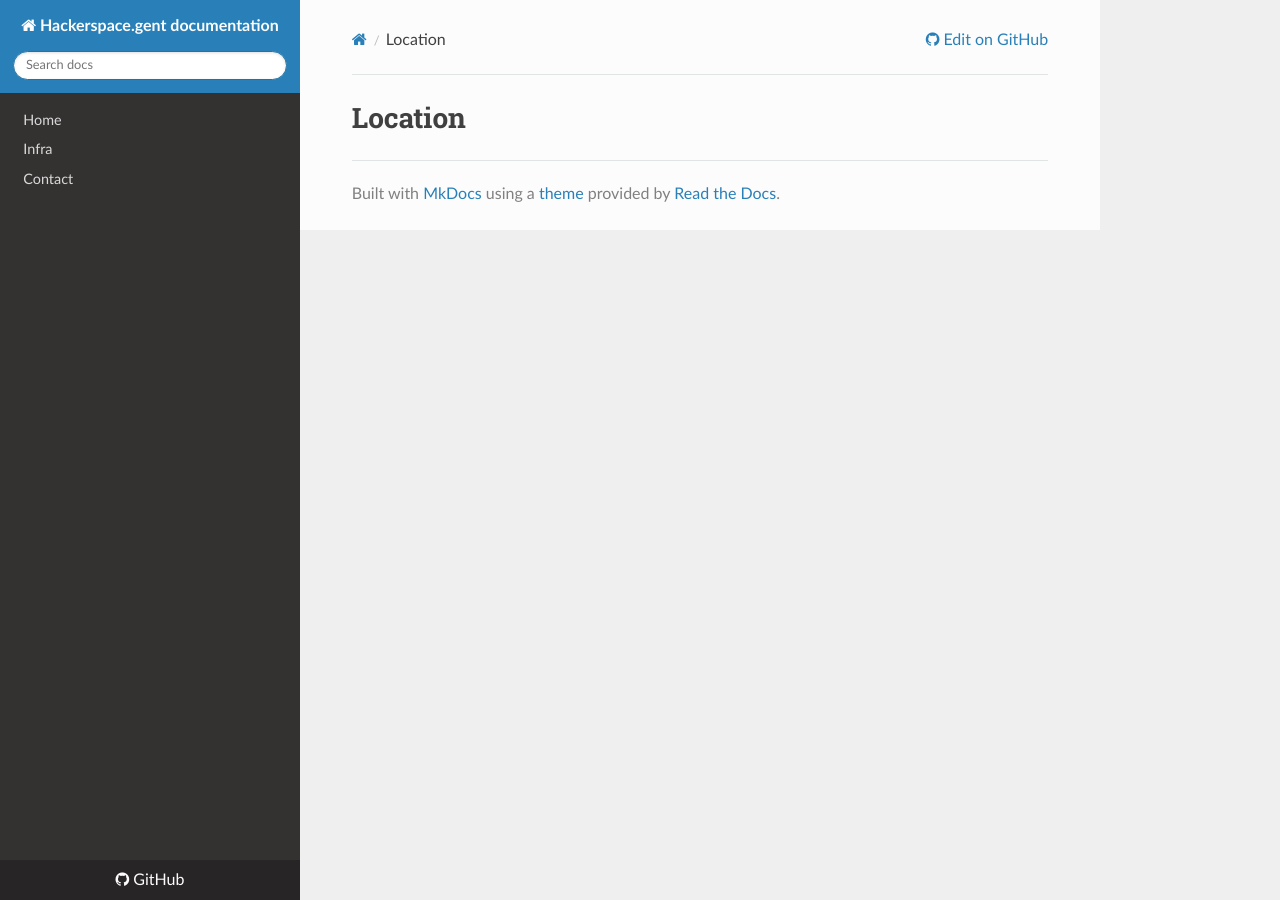
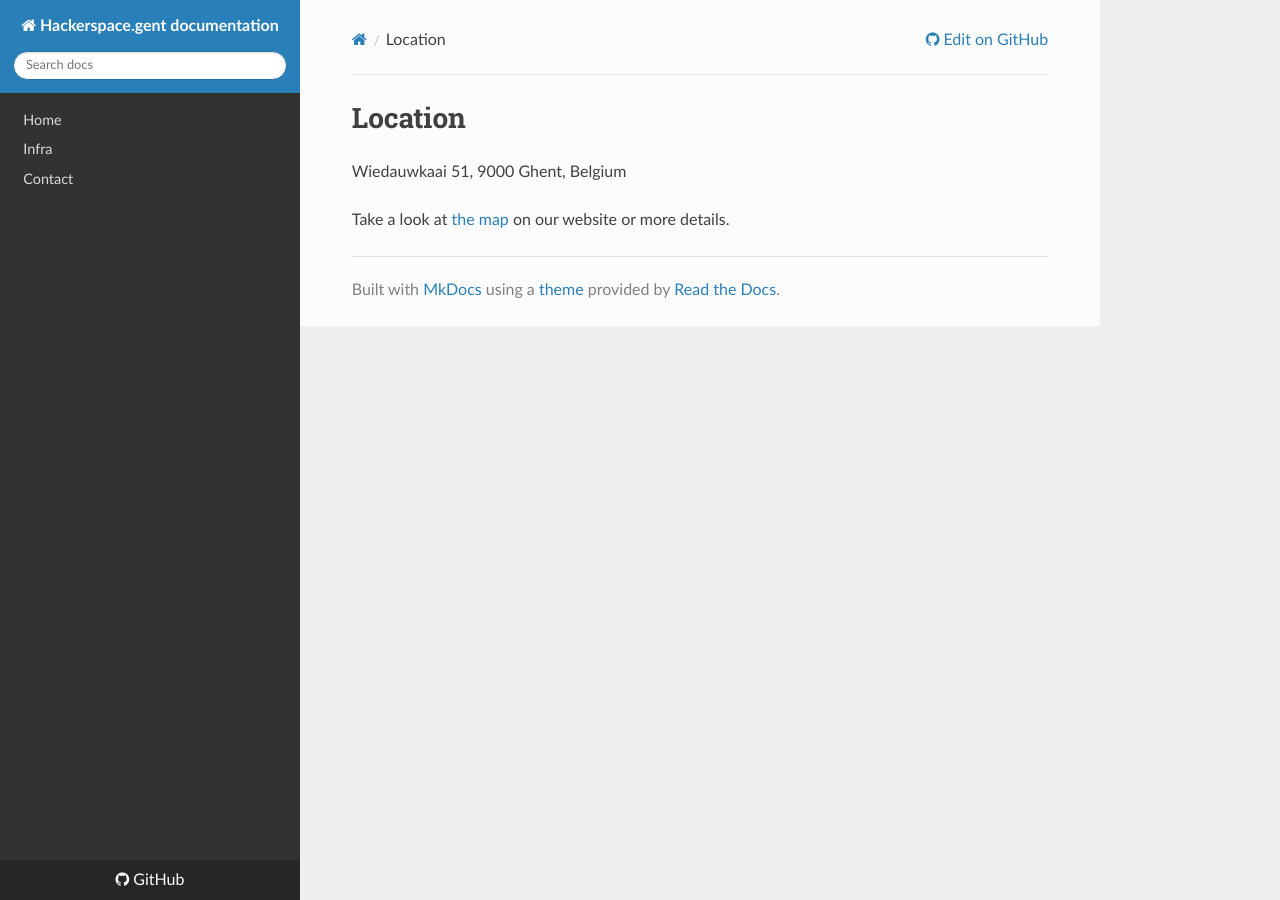
Before and after one commit to 0x20/docs, an MkDocs documentation site: the page built from docs/location.md, in a window 1280 px wide. Built offline with MkDocs 1.6.1, drawn with Linux system fonts in a browser that asks for light colours; nearby versions of some CDN libraries.

Commit message:
Update location.md
add location info

```diff
--- a/docs/location.md
+++ b/docs/location.md
@@ -1 +1,5 @@
 # Location
+
+Wiedauwkaai 51, 9000 Ghent, Belgium
+
+Take a look at [the map](https://hackerspace.gent/landing/contact.php) on our website or more details.
```
